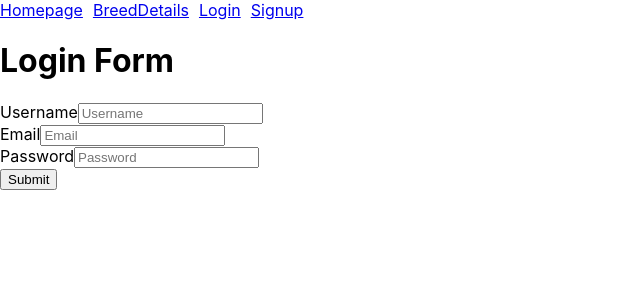
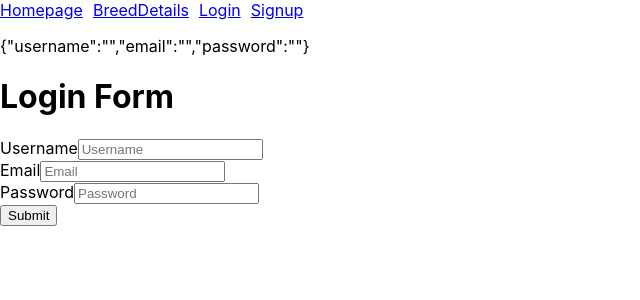
Before and after one commit to ashwanisahu97/doggo-api, a React (Create React App) app: page /signup in a window 1280 px wide. Shown: the top 300 px of the page, without its empty margins (0-640 px from the left). Built offline with nearby package versions, Linux system fonts and the light colour scheme.

Commit message:
on submitting all input fields data is coming

```diff
--- a/src/Pages/Register.jsx
+++ b/src/Pages/Register.jsx
@@ -15,12 +15,15 @@ const Register=()=> {
   };
 
   const handleSubmit = (e) => {
-    e.preventDefault();
+      e.preventDefault();
+      alert(JSON.stringify(formValues))
+      console.log("formValues", formValues);
   };
 
 
   return (
-    <div>
+      <div>
+          <p>{JSON.stringify(formValues)}</p>
       <form onSubmit={handleSubmit}>
         <h1>Login Form</h1>
         <div></div>
```
